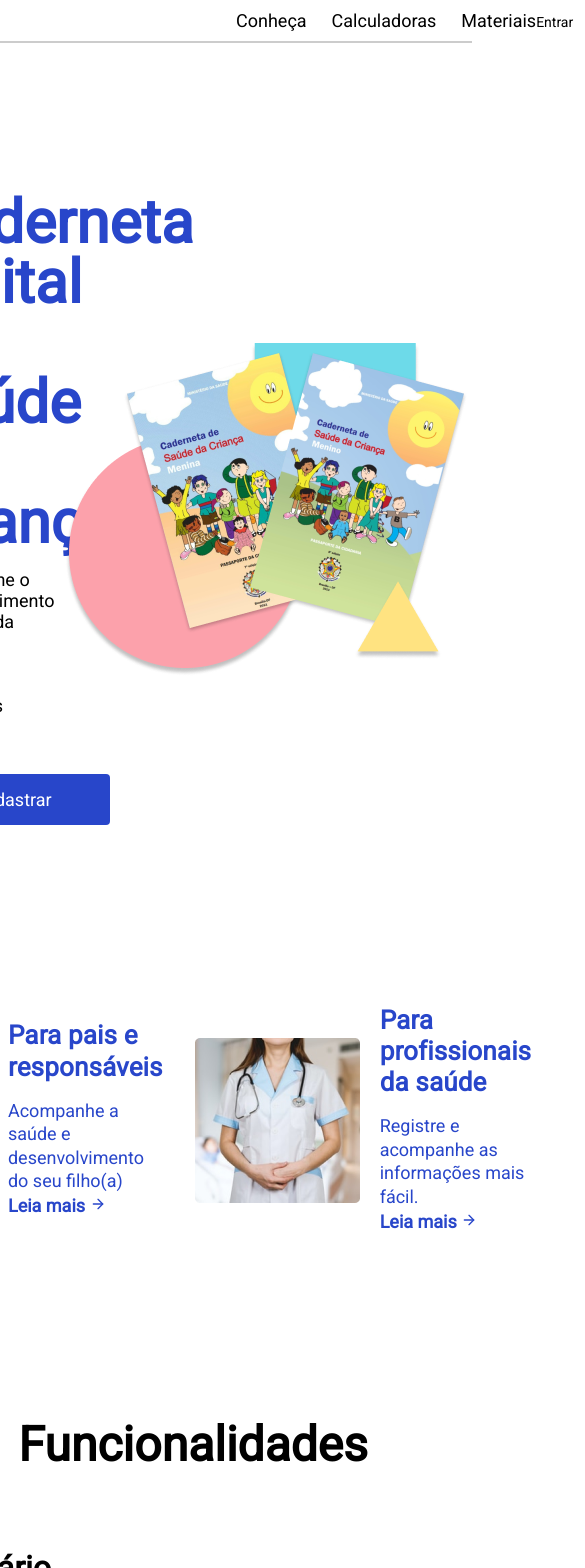
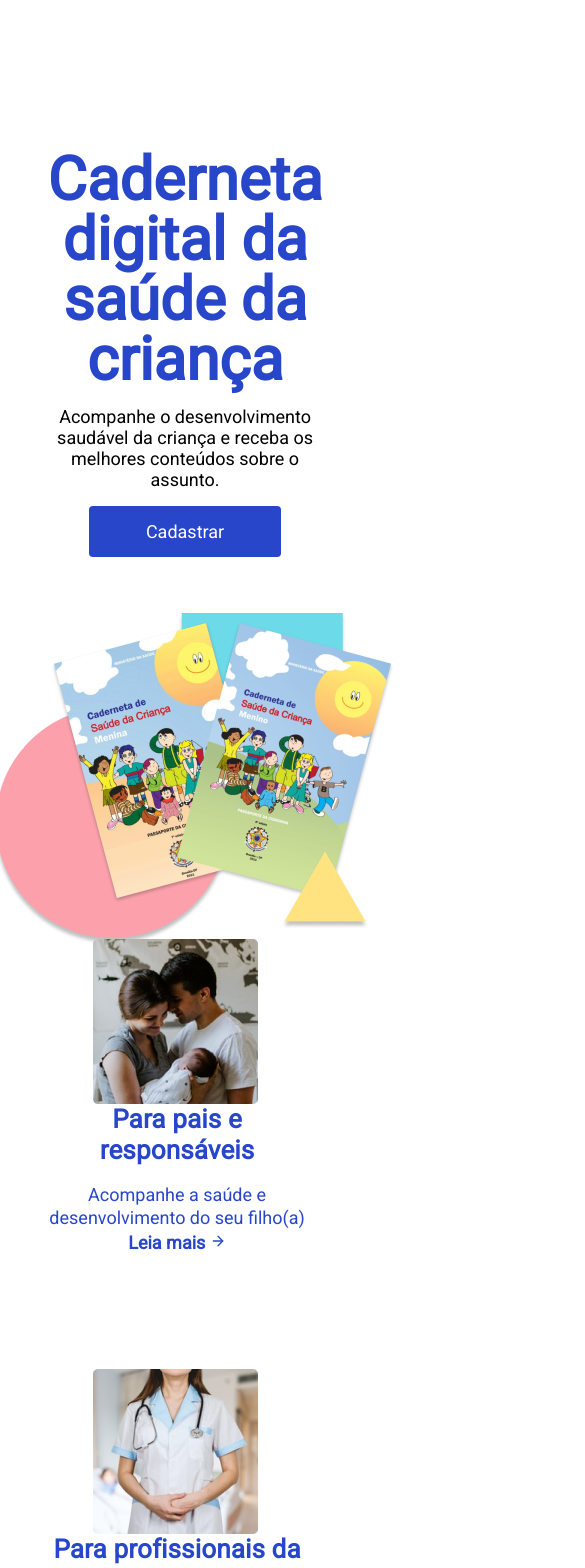
Before and after one commit to jppradoleal/hackathon-saude-infantil-frontend-time-15, a React (Create React App) app: page / in a window 390 px wide. Shown: the top 1568 px of the page, 585 px wide, since content can reach past the window. Built offline with nearby package versions, Linux system fonts and the light colour scheme; no server answers.

Commit message:
fix: added responsiveness
Signed-off-by: Joao Pedro Prado Leal <joaopedro0128@hotmail.com>

```diff
--- a/src/pages/Home.js
+++ b/src/pages/Home.js
@@ -37,7 +37,7 @@ export default function Home() {
             </div>
             <img src={cartilhaImg} alt=""/>
           </div>
-          <div className="row" style={{height: "70vh"}}>
+          <div className="row cards" style={{height: "70vh"}}>
             <div className="card">
               <img src={cardOneImg} alt="" />
               <div>
--- a/src/styles/User/login.css
+++ b/src/styles/User/login.css
@@ -49,7 +49,7 @@
 
 #page-login form .form-group {
   margin-top: 29px;
-  width: 475px;
+  max-width: 475px;
 }
 
 #page-login form .form-group small{
--- a/src/styles/User/signup.css
+++ b/src/styles/User/signup.css
@@ -55,7 +55,7 @@
 #page-signup .form-signup .form-group-doubled .sub-form-group {
   display: flex;
   flex-direction: column;
-  max-width: 35%;
+  max-width: 50%;
 }
 
 #page-signup .form-signup .form-group-doubled .sub-form-group input {
@@ -63,7 +63,7 @@
 }
 
 #page-signup .form-signup .form-group-doubled .sub-form-group:not(:first-child) {
-  max-width: 55%;
+  width: 100%;
 }
 
 #page-signup .form-signup input, select{
@@ -79,7 +79,7 @@
 }
 
 #page-signup .form-signup .form-group .react-datepicker-wrapper{
-  max-width: 100%;
+  width: 100%;
   flex: 1;
 }
 
@@ -130,3 +130,17 @@
   height: 26px;
   font-size: 14px;
 }
+
+@media (max-width: 480px) {
+  #page-signup .form-signup {
+    padding: 0 16px;
+  }
+  #page-signup .form-signup .form-group-doubled .sub-form-group {
+    display: flex;
+    flex-direction: column;
+    width: 100%;
+  }
+  #page-signup .form-signup .form-group-doubled .sub-form-group:not(:first-child) {
+    width: 100%;
+  }
+}
--- a/src/styles/components/footer.css
+++ b/src/styles/components/footer.css
@@ -37,3 +37,19 @@
   line-height: 23.4px;
   letter-spacing: 0.15px;
 }
+
+@media (max-width:480px) {
+  #footer {
+    flex-direction: column;
+    padding: 50px 10px;
+  }
+  #footer div {
+    width: 100%;
+    margin-left: 0;
+  }
+
+  #footer div:not(:first-child) {
+    margin-left: 0;
+    margin-top: 50px;
+  }
+}
--- a/src/styles/components/navbar.css
+++ b/src/styles/components/navbar.css
@@ -36,3 +36,9 @@
   padding: 8px;
   text-decoration: none;
 }
+
+@media (max-width: 480px) {
+  #navbar {
+    display: none;
+  }
+}
--- a/src/styles/home.css
+++ b/src/styles/home.css
@@ -13,9 +13,6 @@
   margin: 150px auto;
   margin-bottom: 0px;
 }
-.container #page-home .first-section .post-cell {
-  display: flex;
-}
 
 .container #page-home .first-section .row {
   display: flex;
@@ -23,7 +20,7 @@
   justify-content: center;
 }
 .container #page-home .first-section .row div{
-  max-width: 45%;
+  max-width: 538px;
   display: flex;
   flex-direction: column;
   justify-content: center;
@@ -162,3 +159,53 @@
   background: #2846CA;
   text-decoration: none;
 }
+
+@media(max-width: 480px) {
+  .container {
+    width: 100%;
+  }
+  .container #page-home .first-section {
+    width: 100%
+  }
+  .container #page-home .first-section .row {
+    flex-direction: column;
+    justify-content: center;
+    align-items: center;
+    max-width: 100%;
+  }
+
+  .container #page-home {
+    width: 100%;
+  }
+
+  .container #page-home .second-section .flex {
+    flex-direction: column;
+  }
+  .container #page-home .second-section .flex.reverse {
+    flex-direction: column;
+  }
+
+  .container #page-home .first-section .row div {
+    text-align: center;
+    align-items: center;
+    margin-bottom: 56px;
+  }
+  .container #page-home .first-section .row.cards {
+    margin-top: 128px;
+    margin-bottom: 128px;
+  }
+  .container #page-home .first-section .row .card{
+    flex-direction: column;
+  }
+
+
+  .container #page-home .second-section .flex .text-description {
+    max-width: 100%;
+    margin-right: 0;
+    margin-bottom: 36px;
+  }
+  .container #page-home .second-section .flex.reverse .text-description {
+    margin-left: 0;
+    margin-right: 0;
+  }
+}
```
